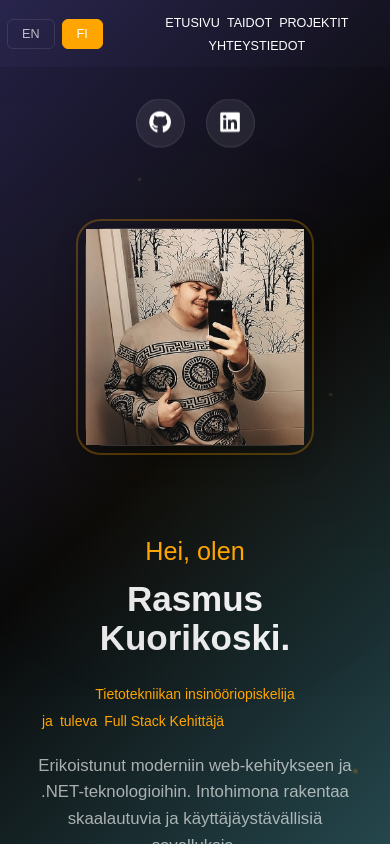
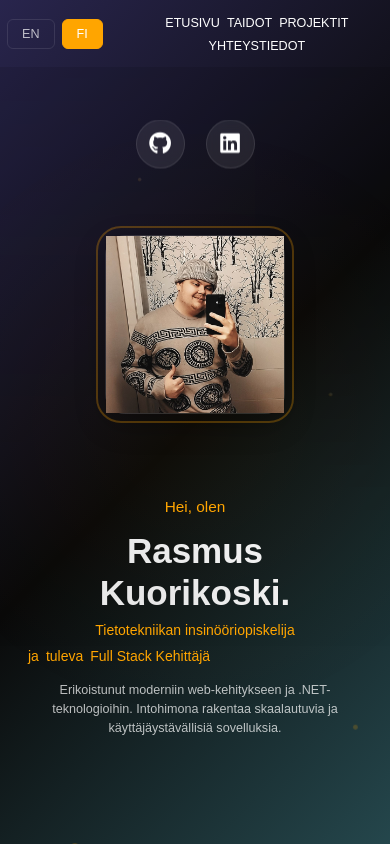
Before and after one commit to RampeK/RampeK.github.io, a plain HTML site: page index.html in a window 390 px wide. Drawn offline with nearby package versions, Linux system fonts and the light colour scheme.

Commit message:
Mobile support update

```diff
--- a/css/layout/hero.css
+++ b/css/layout/hero.css
@@ -336,9 +336,10 @@
 
     .hero-content {
         flex-direction: column;
-        gap: 2rem;
+        gap: 1.5rem;
         width: 100%;
         height: auto;
+        padding: 0;
     }
 
     .hero-left {
@@ -351,8 +352,8 @@
     }
 
     .hero-image-wrapper {
-        width: 220px;
-        margin: 1rem auto;
+        width: 180px;
+        margin: 0 auto 1rem auto;
     }
 
     .hero-text {
@@ -360,18 +361,56 @@
         padding: 0;
     }
 
-    .hero-right {
-        display: none; /* Piilotetaan about-osio mobiilissa */
+    .hero-header h1 {
+        font-size: 2.2rem;
+        line-height: 1.2;
+        margin-bottom: 0.5rem;
     }
 
-    /* Varmistetaan että kaikki elementit mahtuvat näytölle */
-    .hero-header,
-    .role-container,
-    .hero-description,
+    .greeting {
+        font-size: 1.1rem;
+        margin-bottom: 0.3rem;
+    }
+
+    .role-container {
+        margin-top: 0.5rem;
+    }
+
+    .role, .role-secondary {
+        font-size: 1rem;
+        line-height: 1.4;
+        margin: 0;
+    }
+
+    .hero-description {
+        font-size: 0.9rem;
+        line-height: 1.5;
+        margin: 1rem auto;
+        max-width: 90%;
+        opacity: 0.9;
+    }
+
     .cta-section {
-        width: 100%;
-        margin: 0;
-        padding: 0.5rem;
+        display: none;
+    }
+
+    .hero-right,
+    .geometric-shapes,
+    .scroll-indicator {
+        display: none;
+    }
+
+    .social-links {
+        position: static;
+        flex-direction: row;
+        justify-content: center;
+        gap: 1.5rem;
+        margin-top: 1.5rem;
+    }
+
+    .social-link {
+        width: 2.5rem;
+        height: 2.5rem;
     }
 }
 
```
